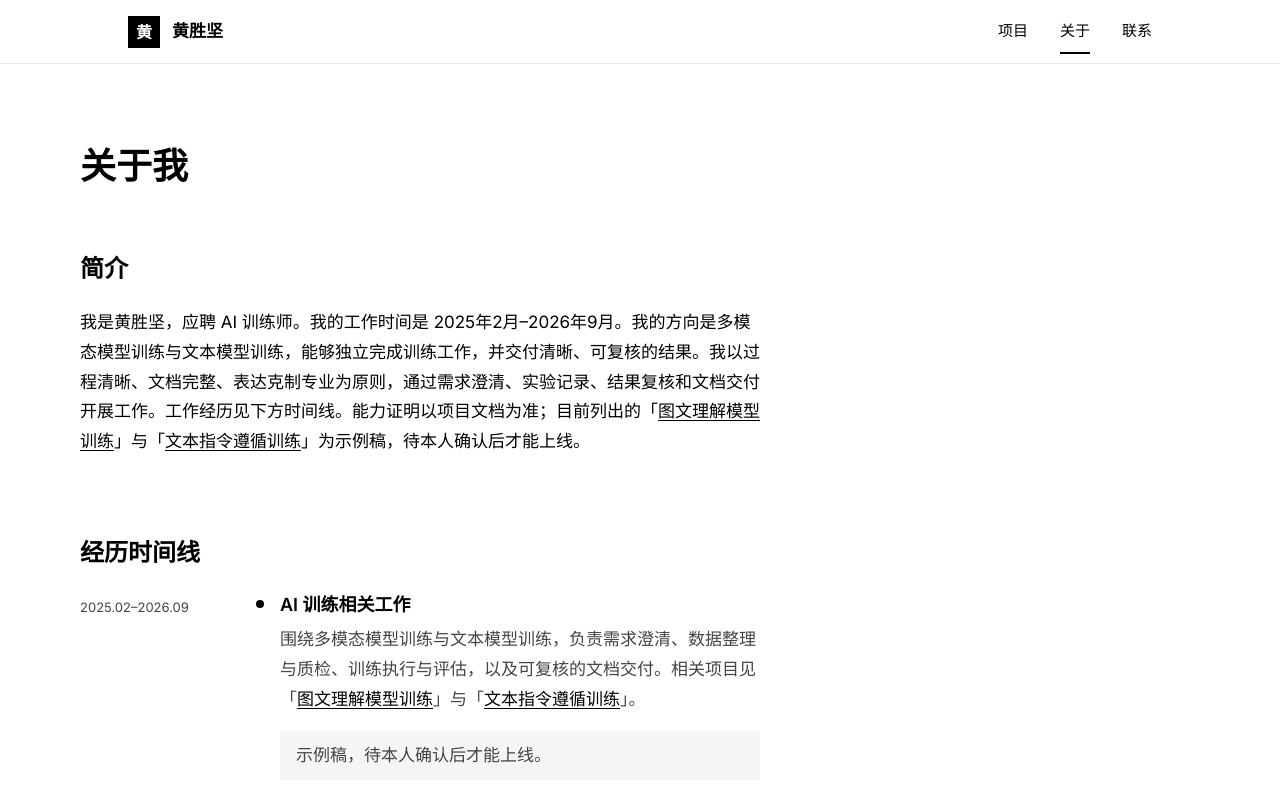
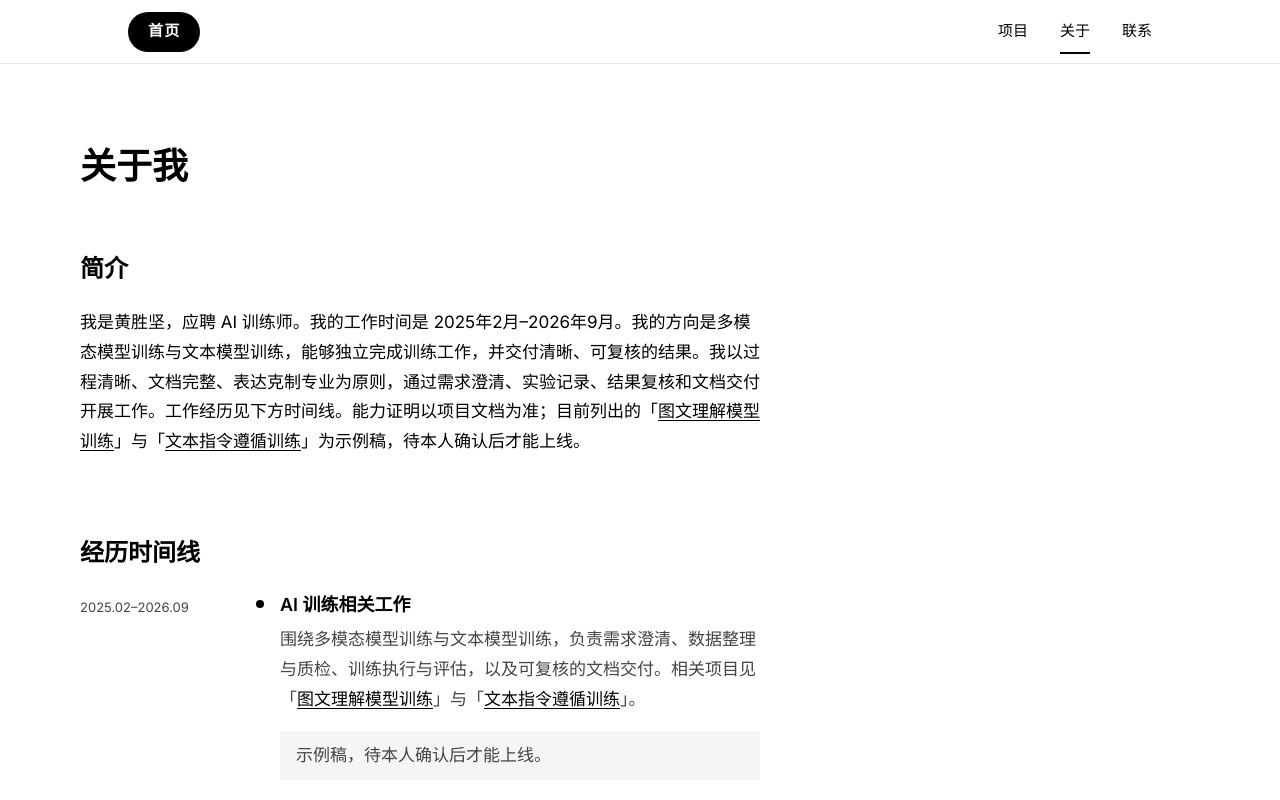
Before and after one commit to 1dadangao/1dadangao.github.io, a plain HTML site: page about.html in a window 1280 px wide. Shown: the top 800 px of the page. Drawn offline with Linux system fonts and the light colour scheme.

Commit message:
feat(header): 品牌位改为「首页」黑色药丸
- 页头左侧由「黄 + 黄胜坚」改为椭圆黑底白字「首页」，链接回首页
- 移除不再使用的 .monogram / .brand-name 样式
- CSS 版本号更新到 20261112e
- 规则文件补充品牌药丸的圆角例外

```diff
--- a/about.html
+++ b/about.html
@@ -8,16 +8,13 @@
   <link rel="preconnect" href="https://fonts.googleapis.com">
   <link rel="preconnect" href="https://fonts.gstatic.com" crossorigin>
   <link href="https://fonts.googleapis.com/css2?family=Inter:wght@400;500;600;800;900&family=Noto+Sans+SC:wght@400;500;600;700;900&display=swap" rel="stylesheet">
-  <link rel="stylesheet" href="css/styles.css?v=20261112c">
+  <link rel="stylesheet" href="css/styles.css?v=20261112e">
 </head>
 <body>
   <a class="skip-link" href="#main">跳到主要内容</a>
   <header class="site-header">
     <div class="container">
-      <a class="brand" href="index.html">
-        <span class="monogram" aria-hidden="true">黄</span>
-        <span class="brand-name">黄胜坚</span>
-      </a>
+      <a class="brand" href="index.html">首页</a>
       <nav class="nav nav-desktop" aria-label="全站">
         <a href="projects.html">项目</a>
         <a href="about.html" aria-current="page">关于</a>
--- a/css/styles.css
+++ b/css/styles.css
@@ -136,30 +136,22 @@ a:hover { color: var(--color-ink); }
 .brand {
   display: inline-flex;
   align-items: center;
-  gap: 12px;
+  justify-content: center;
+  min-height: 40px;
+  padding: 0 20px;
+  background: #000;
+  color: #fff;
+  font-size: var(--text-small);
+  font-weight: 600;
+  letter-spacing: 0.08em;
   text-decoration: none;
-  color: #000;
-  min-height: 44px;
+  border-radius: 999px;
+  transition: background-color var(--duration);
 }
 
-.monogram {
-  width: 32px;
-  height: 32px;
-  background: #000;
+.brand:hover {
+  background: #222;
   color: #fff;
-  font-weight: 700;
-  font-size: 16px;
-  line-height: 1;
-  display: inline-flex;
-  align-items: center;
-  justify-content: center;
-  flex-shrink: 0;
-}
-
-.brand-name {
-  font-weight: 600;
-  font-size: 17px;
-  line-height: 1.2;
 }
 
 .nav {
```
Also changed, not shown: contact.html (+2 -5 lines), index.html (+2 -5 lines), projects.html (+2 -5 lines), projects/multimodal.html (+2 -5 lines), projects/text.html (+2 -5 lines), 1 other file.
